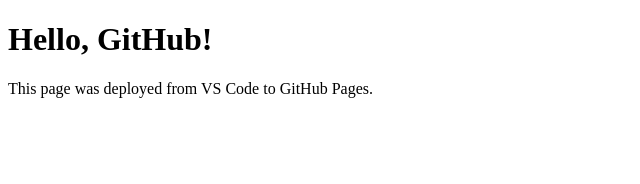
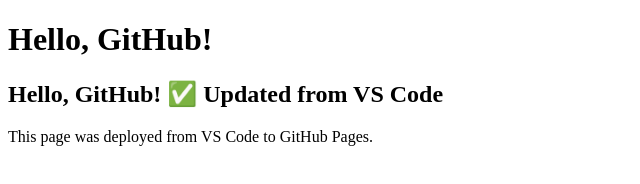
Before and after one commit to Muthu-Ishwarya7/Git_Deployment_Test, a plain HTML site: page index.html in a window 1280 px wide. Shown: the whole page, without its empty margins (0-640 px from the left). Drawn offline with Linux system fonts and the light colour scheme.

Commit message:
Updated heading in index.html

```diff
--- a/index.html
+++ b/index.html
@@ -6,6 +6,8 @@
 </head>
 <body>
   <h1>Hello, GitHub!</h1>
+  <h2>Hello, GitHub! ✅ Updated from VS Code</h2>
+
   <p>This page was deployed from VS Code to GitHub Pages.</p>
 </body>
 </html>
```
